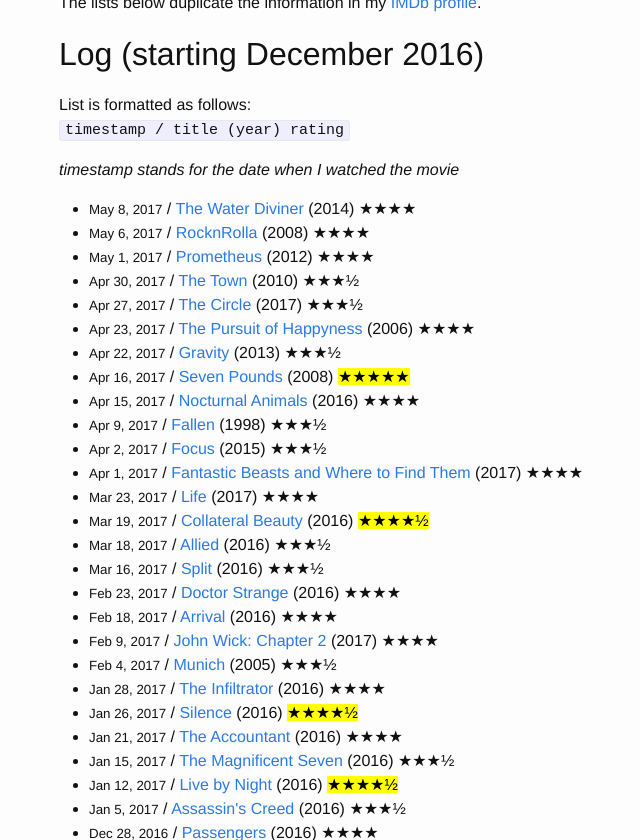
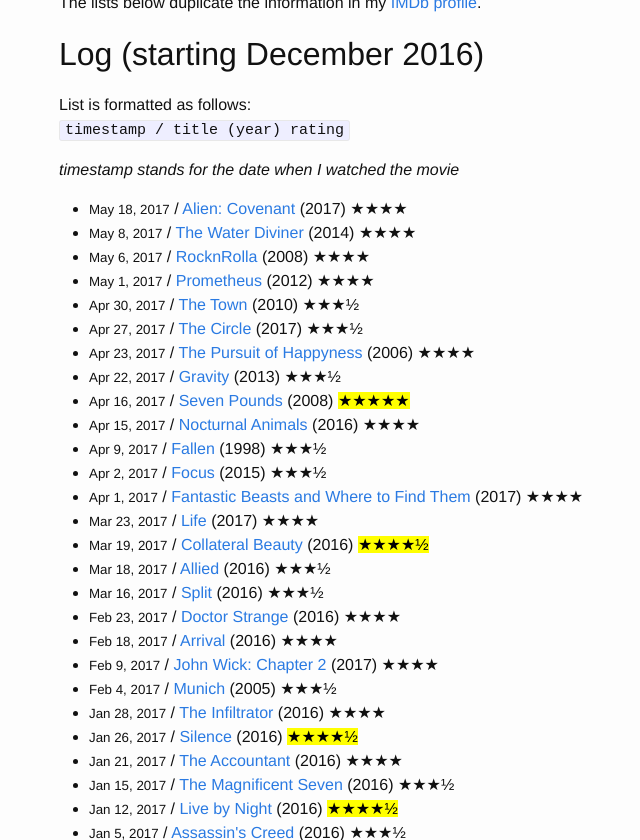
Before and after one commit to aspyatkin/personal-website, a Jekyll site: the page built from movie-list.md, in a window 1280 px wide and 900 px high, scrolled down 452 px, cut to the strip 60-900 px from the top of the window. Shown: the whole strip, without its empty margins (211-851 px from the left). Built offline with Jekyll 4.4.1, drawn with Linux system fonts in a browser that asks for light colours.

Commit message:
Update movie list

```diff
--- a/movie-list.md
+++ b/movie-list.md
@@ -5,6 +5,12 @@
 permalink: /movie-list/
 top_ndx: 4
 log_list:
+  - date: 'May 18, 2017'
+    title: 'Alien: Covenant'
+    year: 2017
+    rating: 4
+    url: 'http://www.imdb.com/title/tt2316204/'
+
   - date: 'May 8, 2017'
     title: 'The Water Diviner'
     year: 2014
```
